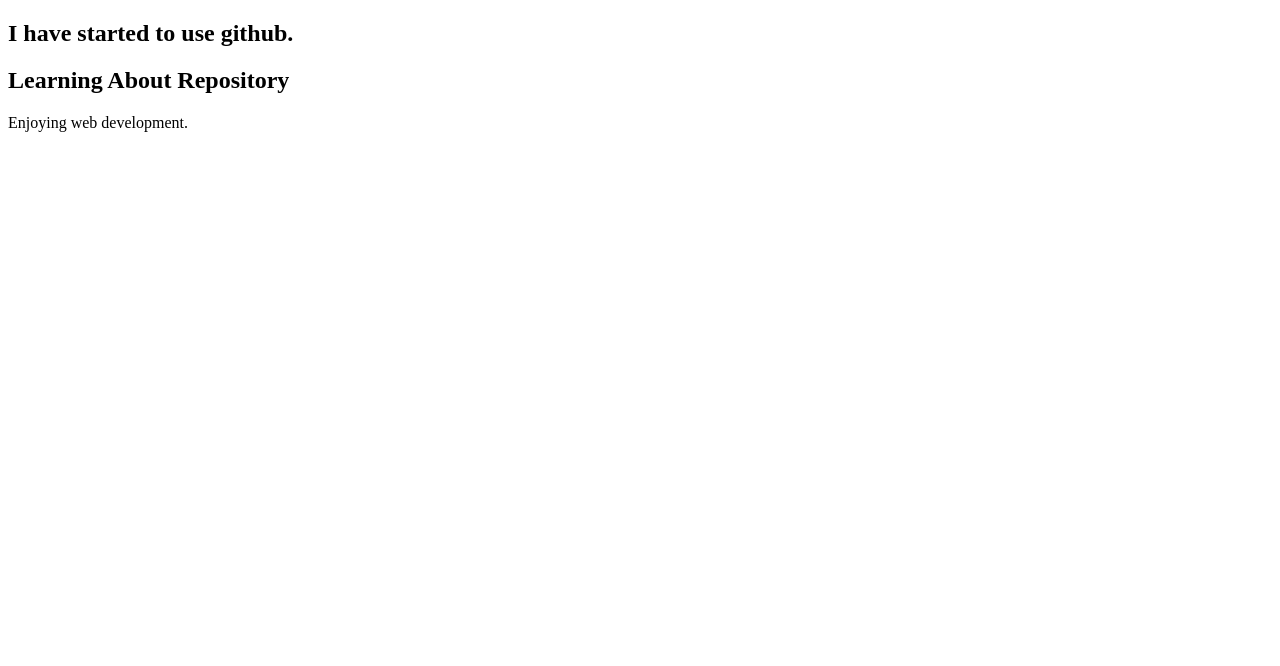
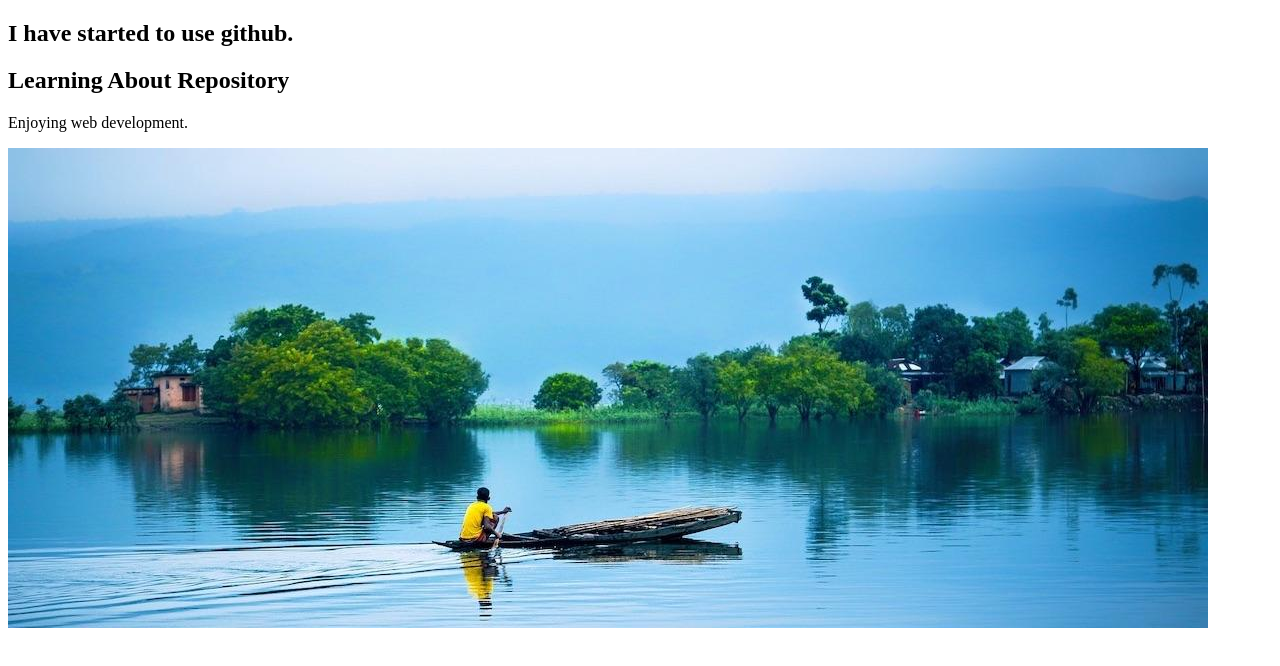
Before and after one commit to parulakhter/my-first-website, a plain HTML site: page index.html in a window 1280 px wide. Drawn offline with Linux system fonts and the light colour scheme.

Commit message:
added a image

```diff
--- a/index.html
+++ b/index.html
@@ -9,5 +9,6 @@
     <h2>I have started to use github.</h2>
     <h2>Learning About Repository</h2>
     <p>Enjoying web development.</p>
+    <img src="images/bangladesh-1200.jpg" alt="">
 </body>
 </html>
```
Also changed, not shown: images/bangladesh-1200.jpg (added).
